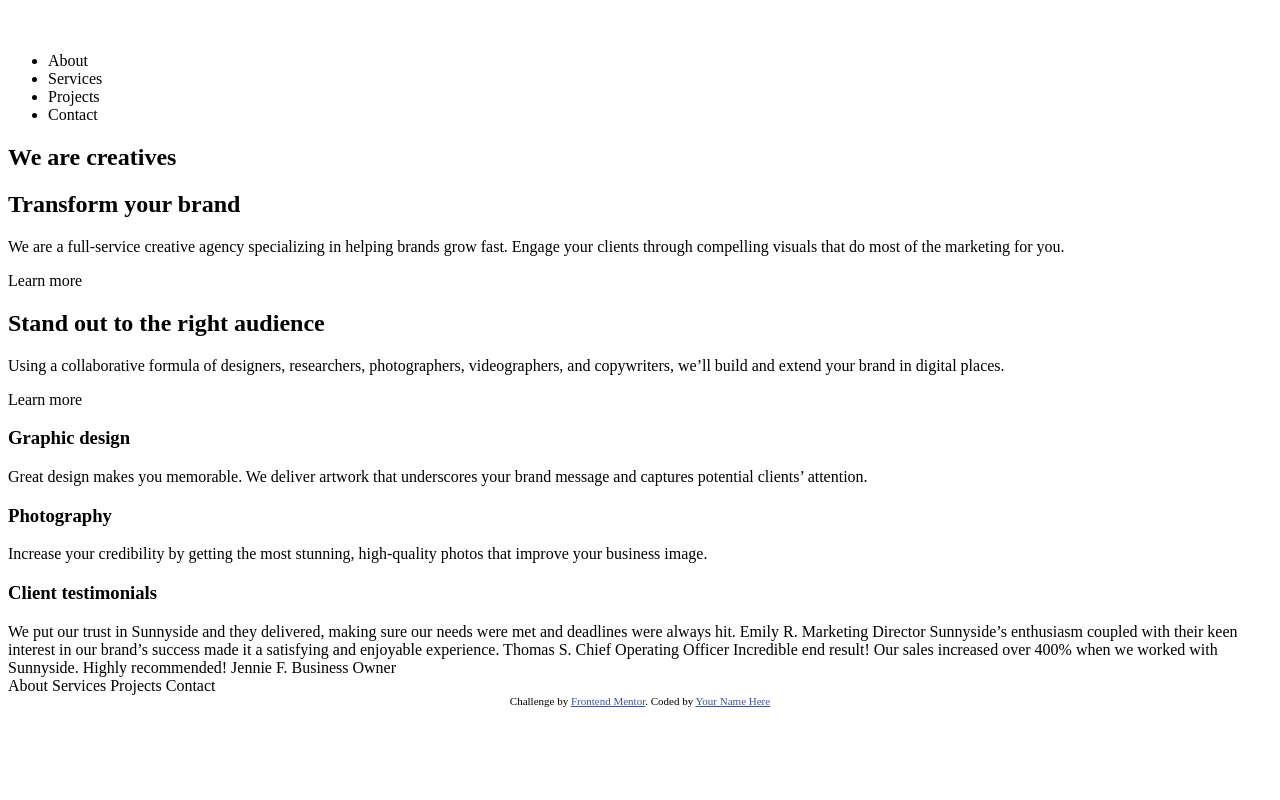
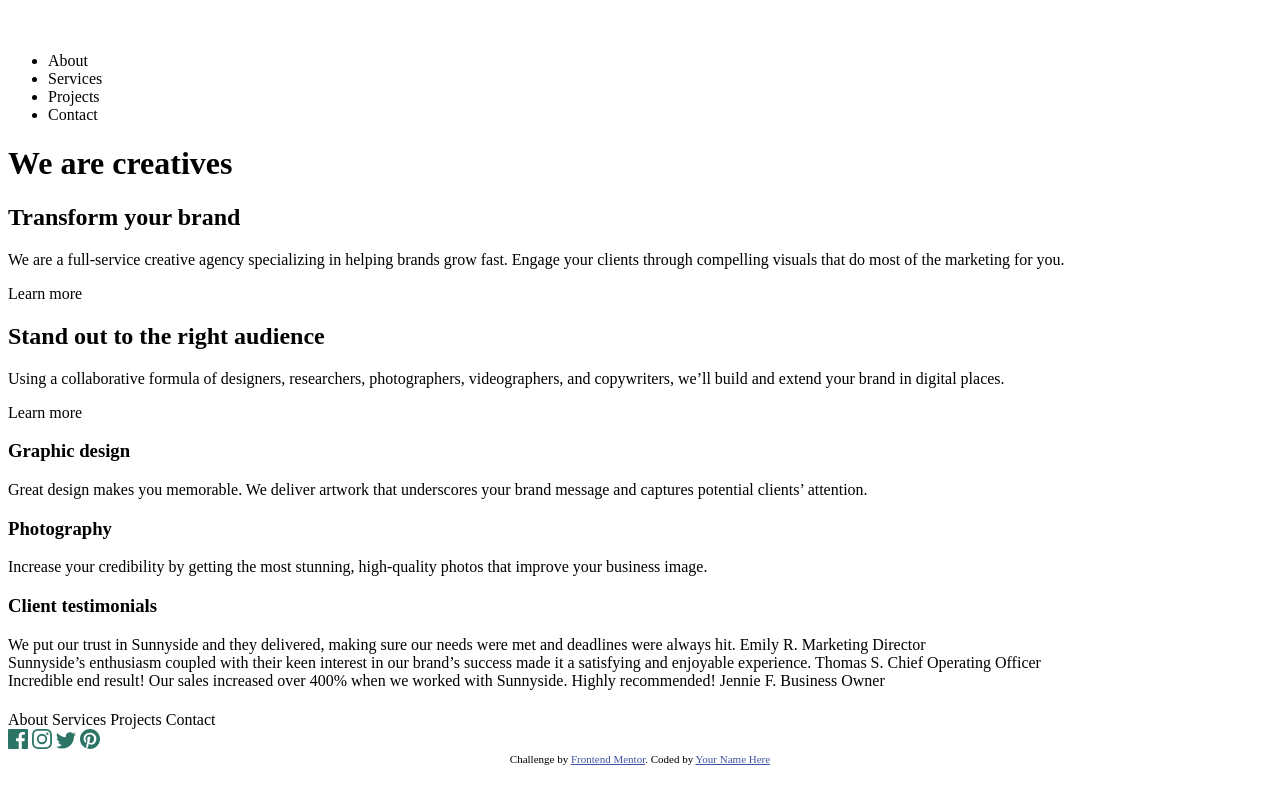
Before and after one commit to cove86/sunnyside-agency-landing, a plain HTML site: page index.html in a window 1280 px wide. Drawn offline with Linux system fonts and the light colour scheme.

Commit message:
Added remaining structuraal divs and tags to index.html, moved h1 into header

```diff
--- a/index.html
+++ b/index.html
@@ -29,13 +29,11 @@
           <li class="nav-item">Contact</li>
         </ul>
       </nav>
+      <h1 class="main-heading">We are creatives</h1>
     </header>
     <main>
-      <section class="section-hero">
-        <h1 class="main-heading">We are creatives</h1>
-      </section>
       <section class="section-about">
-        <div class="about">
+        <div class="about-container">
           <h2 class="secondary-heading">Transform your brand</h2>
           <p class="about-description">
             We are a full-service creative agency specializing in helping brands
@@ -66,18 +64,41 @@
       <section class="section-testimonials">
         <div class="testimonials">
           <h3 class="tertiary-heading">Client testimonials</h3>
-          We put our trust in Sunnyside and they delivered, making sure our
-          needs were met and deadlines were always hit. Emily R. Marketing
-          Director Sunnyside’s enthusiasm coupled with their keen interest in
-          our brand’s success made it a satisfying and enjoyable experience.
-          Thomas S. Chief Operating Officer Incredible end result! Our sales
-          increased over 400% when we worked with Sunnyside. Highly recommended!
-          Jennie F. Business Owner
+          <div class="testimonial-container">
+            <div class="testimonial">
+              We put our trust in Sunnyside and they delivered, making sure our
+              needs were met and deadlines were always hit. Emily R. Marketing
+              Director
+            </div>
+            <div class="testimonial">
+              Sunnyside’s enthusiasm coupled with their keen interest in our
+              brand’s success made it a satisfying and enjoyable experience.
+              Thomas S. Chief Operating Officer
+            </div>
+            <div class="testimonial">
+              Incredible end result! Our sales increased over 400% when we
+              worked with Sunnyside. Highly recommended! Jennie F. Business
+              Owner
+            </div>
+          </div>
         </div>
       </section>
     </main>
     <footer>
-      About Services Projects Contact
+      <h4 class="footer-heading"></h4>
+      <div class="footer-links">
+        <a class="footer-link">About</a>
+        <a class="footer-link">Services</a>
+        <a class="footer-link">Projects</a>
+        <a class="footer-link">Contact</a>
+      </div>
+
+      <div class="social-icons">
+        <img class="social-icon" src="images/icon-facebook.svg" />
+        <img class="social-icon" src="images/icon-instagram.svg" />
+        <img class="social-icon" src="images/icon-twitter.svg" />
+        <img class="social-icon" src="images/icon-pinterest.svg" />
+      </div>
 
       <div class="attribution">
         Challenge by
```
